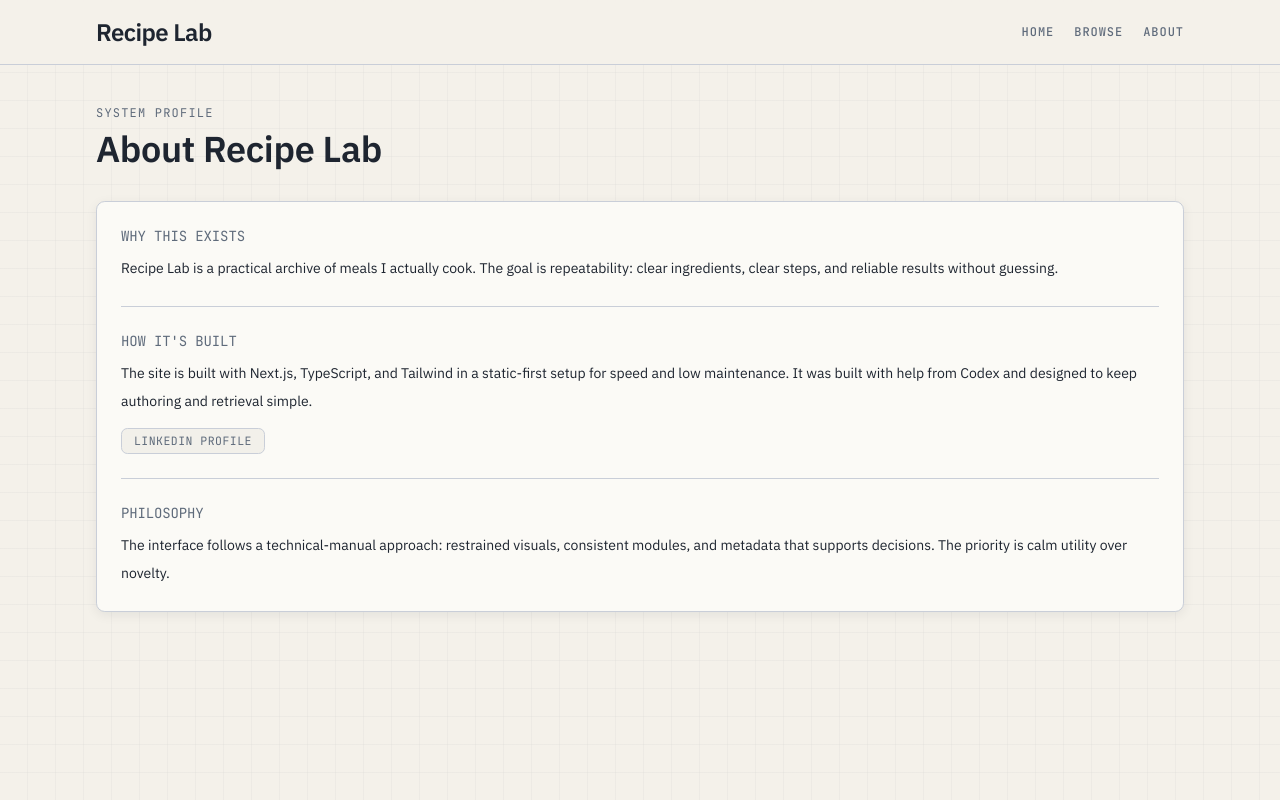
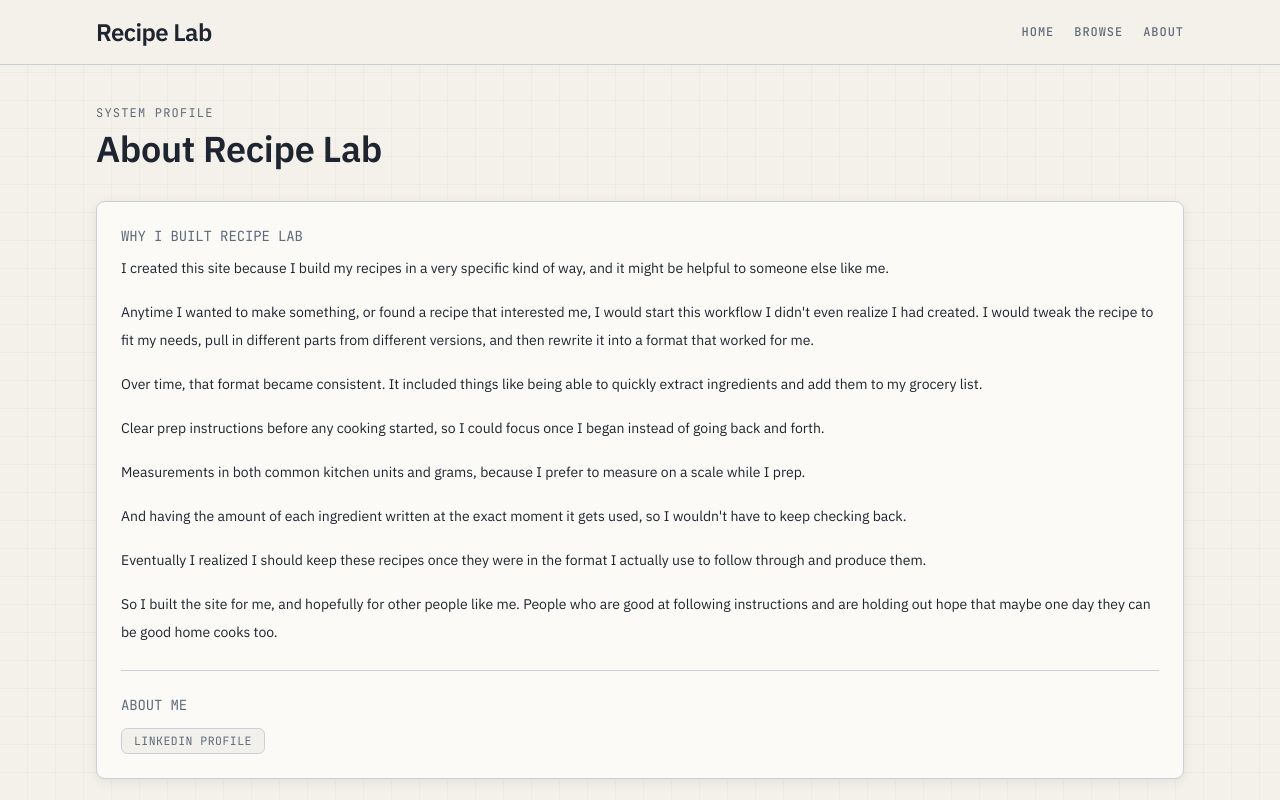
Before and after one commit to zshnjav/recipe-lab, a Next.js app: page /about in a window 1280 px wide. Shown: the top 800 px of the page. Built offline with nearby package versions, Linux system fonts and the light colour scheme.

Commit message:
Update About page narrative and section structure

```diff
--- a/src/app/about/page.tsx
+++ b/src/app/about/page.tsx
@@ -2,7 +2,7 @@ import type { Metadata } from "next";
 
 export const metadata: Metadata = {
   title: "About Recipe Lab",
-  description: "Why Recipe Lab exists, how it is built, and the philosophy behind it.",
+  description: "The story behind Recipe Lab and a quick way to connect.",
 };
 
 export default function AboutPage() {
@@ -16,19 +16,48 @@ export default function AboutPage() {
       <section className="surface-card p-5 md:p-6">
         <div className="space-y-6">
           <section>
-            <h2 className="font-mono-ui text-sm uppercase tracking-[0.08em] text-[var(--color-muted)]">Why this exists</h2>
-            <p className="mt-2 text-sm leading-7 text-[var(--color-fg)]">
-              Recipe Lab is a practical archive of meals I actually cook. The goal is repeatability: clear ingredients,
-              clear steps, and reliable results without guessing.
-            </p>
+            <h2 className="font-mono-ui text-sm uppercase tracking-[0.08em] text-[var(--color-muted)]">
+              Why I Built Recipe Lab
+            </h2>
+            <div className="mt-2 space-y-4 text-sm leading-7 text-[var(--color-fg)]">
+              <p>
+                I created this site because I build my recipes in a very specific kind of way, and it might be helpful
+                to someone else like me.
+              </p>
+              <p>
+                Anytime I wanted to make something, or found a recipe that interested me, I would start this workflow I
+                didn&apos;t even realize I had created. I would tweak the recipe to fit my needs, pull in different parts
+                from different versions, and then rewrite it into a format that worked for me.
+              </p>
+              <p>
+                Over time, that format became consistent. It included things like being able to quickly extract
+                ingredients and add them to my grocery list.
+              </p>
+              <p>
+                Clear prep instructions before any cooking started, so I could focus once I began instead of going back
+                and forth.
+              </p>
+              <p>
+                Measurements in both common kitchen units and grams, because I prefer to measure on a scale while I
+                prep.
+              </p>
+              <p>
+                And having the amount of each ingredient written at the exact moment it gets used, so I wouldn&apos;t have
+                to keep checking back.
+              </p>
+              <p>
+                Eventually I realized I should keep these recipes once they were in the format I actually use to follow
+                through and produce them.
+              </p>
+              <p>
+                So I built the site for me, and hopefully for other people like me. People who are good at following
+                instructions and are holding out hope that maybe one day they can be good home cooks too.
+              </p>
+            </div>
           </section>
 
           <section className="border-t border-[var(--color-border)] pt-6">
-            <h2 className="font-mono-ui text-sm uppercase tracking-[0.08em] text-[var(--color-muted)]">How it&apos;s built</h2>
-            <p className="mt-2 text-sm leading-7 text-[var(--color-fg)]">
-              The site is built with Next.js, TypeScript, and Tailwind in a static-first setup for speed and low
-              maintenance. It was built with help from Codex and designed to keep authoring and retrieval simple.
-            </p>
+            <h2 className="font-mono-ui text-sm uppercase tracking-[0.08em] text-[var(--color-muted)]">About Me</h2>
             <div className="mt-3">
               <a
                 className="inline-flex items-center rounded-sm border border-[var(--color-border)] bg-[var(--color-chip-bg)] px-3 py-1.5 font-mono-ui text-[0.72rem] uppercase leading-none tracking-[0.04em] text-[var(--color-muted)] transition duration-200 hover:border-[var(--color-accent)] hover:bg-[var(--color-chip-hover-bg)] hover:text-[var(--color-fg)]"
@@ -40,14 +69,6 @@ export default function AboutPage() {
               </a>
             </div>
           </section>
-
-          <section className="border-t border-[var(--color-border)] pt-6">
-            <h2 className="font-mono-ui text-sm uppercase tracking-[0.08em] text-[var(--color-muted)]">Philosophy</h2>
-            <p className="mt-2 text-sm leading-7 text-[var(--color-fg)]">
-              The interface follows a technical-manual approach: restrained visuals, consistent modules, and metadata
-              that supports decisions. The priority is calm utility over novelty.
-            </p>
-          </section>
         </div>
       </section>
     </main>
```
